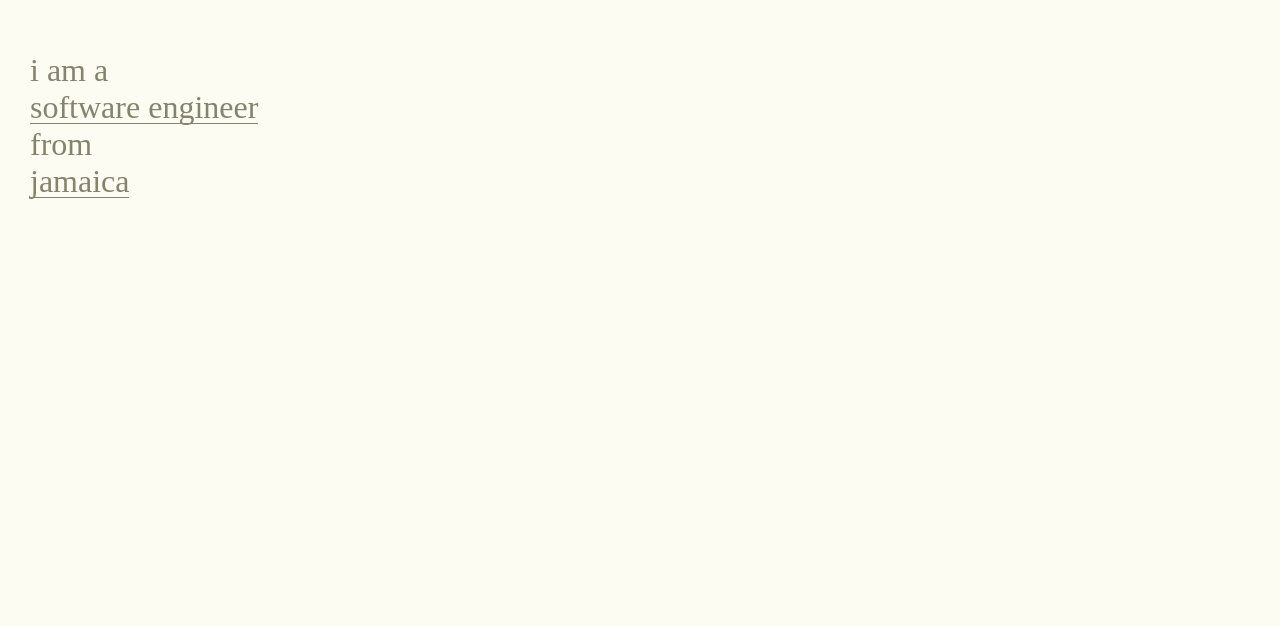
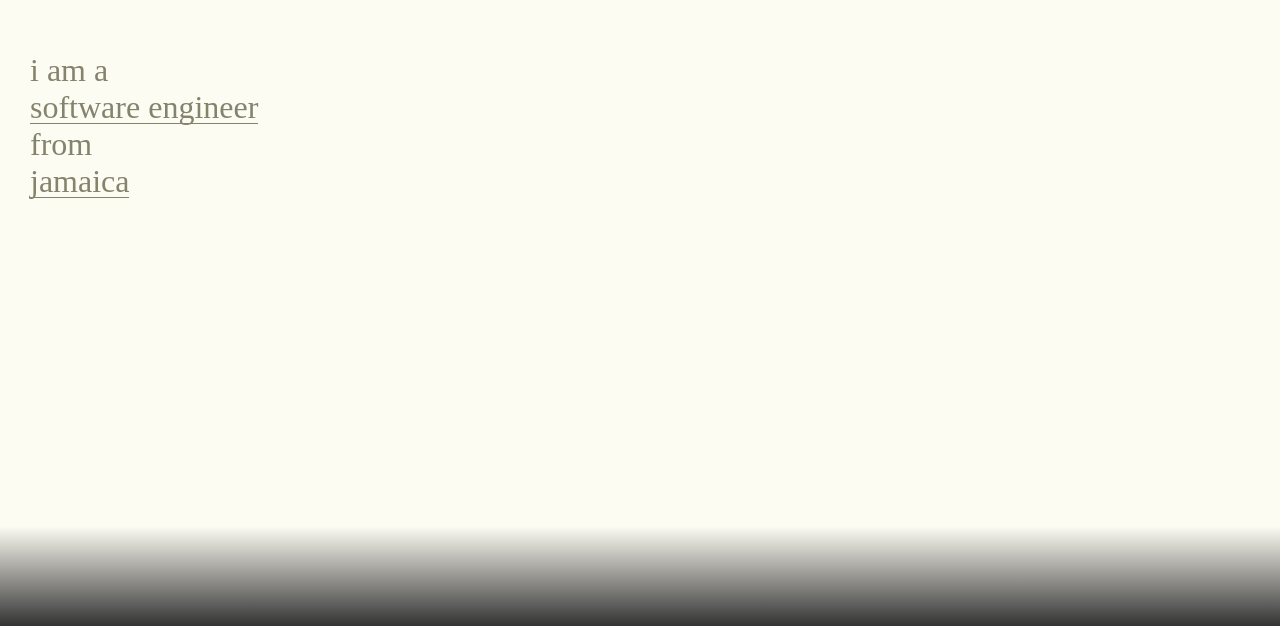
Before and after one commit to 0rland0Wats0n/orlandowatson.me, a React (Create React App) app: page / in a window 1280 px wide. Shown: the part 1074-1700 px from the top of the page. Before the commit the page ends 1600 px from the top, so only its background shows below. Built offline with nearby package versions, Linux system fonts and the light colour scheme; a web font is replaced by a local one.

Commit message:
add Gradient

```diff
--- a/src/App.tsx
+++ b/src/App.tsx
@@ -7,14 +7,22 @@ import RESUME_DATA from './lib/resume.data';
 import { ActiveSection } from './lib/models';
 import Landing from './containers/Landing';
 import TitleAndCountry from './containers/TitleAndCountry';
+import Gradient from './components/Gradient';
 
 export const SectionContext = createContext<ActiveSection>('landing');
+
+const colors: Record<'black'|'brown'|'white', string> = {
+  black: '#333333',
+  brown: '#86836D',
+  white: '#FDFCF3'
+}
 
 function App() {
   return (
     <div className="App">
       <Landing name={RESUME_DATA.name} />
       <TitleAndCountry jobTitle={RESUME_DATA.title} country={RESUME_DATA.country.name} />
+      <Gradient height={100} from={colors.white} to={colors.black} />
     </div>
   );
 }
--- /dev/null
+++ b/src/components/Gradient.tsx
@@ -0,0 +1,21 @@
+import React from 'react';
+
+interface GradientProps {
+  from: string;
+  to: string;
+  height: number;
+}
+
+const Gradient = ({ from, to, height }: GradientProps) => {
+  return (
+    <div
+      className="Gradient"
+      style={{
+        height: `${height}px`,
+        backgroundImage: `linear-gradient(${from}, ${to})`
+      }}
+    />
+  )
+}
+
+export default Gradient;
```
